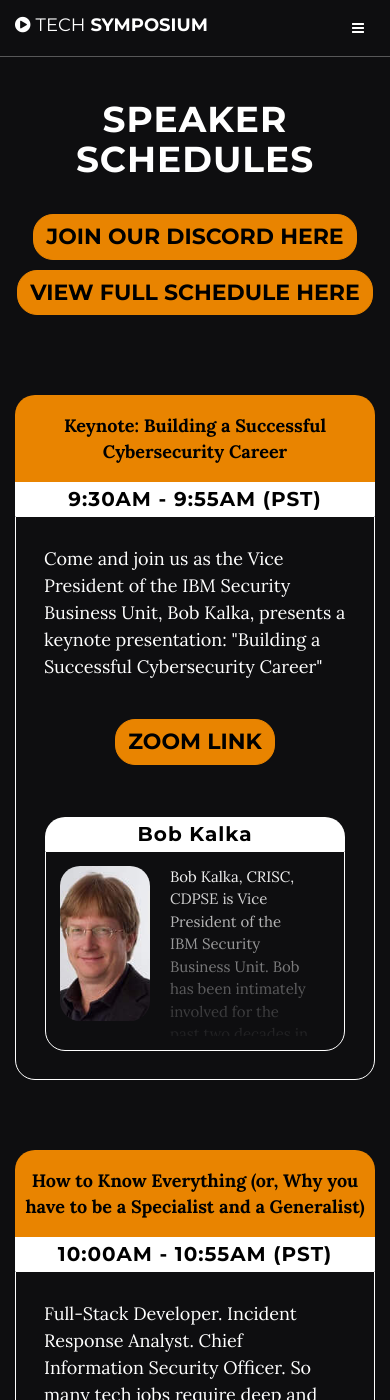
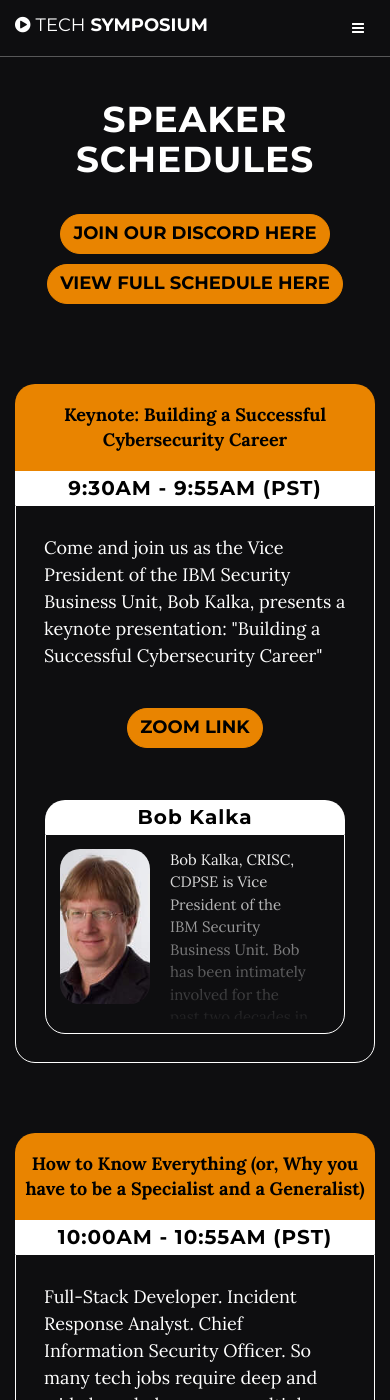
Before and after one commit to CalPolySWIFT/techsymposium-website, a Jekyll site: the page built from schedule.html, in a window 390 px wide and 1400 px high. Built offline with Jekyll 4.4.1, drawn with Linux system fonts in a browser that asks for light colours.

Commit message:
button responsiveness

```diff
--- a/css/custom.css
+++ b/css/custom.css
@@ -192,6 +192,7 @@ p {
     color: var(--color-black);
 }
 
+
 @media (max-width: 991px) {
     .img-wrapper {
         max-width: 50%;
@@ -206,13 +207,10 @@ p {
     .card {
         padding: 1em;
     }
-    .card-header {
-        font-size: 1.8rem;
-    }
     .card-title {
         font-size: 2rem;
     }
-    .card-text {
+    .card-header, .card-text, .btn {
         font-size: 1.8rem;
     }
     .speaker-text {
--- a/schedule.html
+++ b/schedule.html
@@ -2,7 +2,7 @@
 layout: layout_schedule
 ---
 
-<section class="container text-center content-section">
+<section class="container text-center content-section schedule">
     <h1>SPEAKER SCHEDULES</h1>
     <button class="btn center-block"><a href="https://discord.gg/EpadpzN3NC">Join Our Discord Here</a></button>
     <button class="btn center-block"><a href="img/TechSymposiumScheduleBlue2021.png">View Full Schedule Here</a></button>
```
